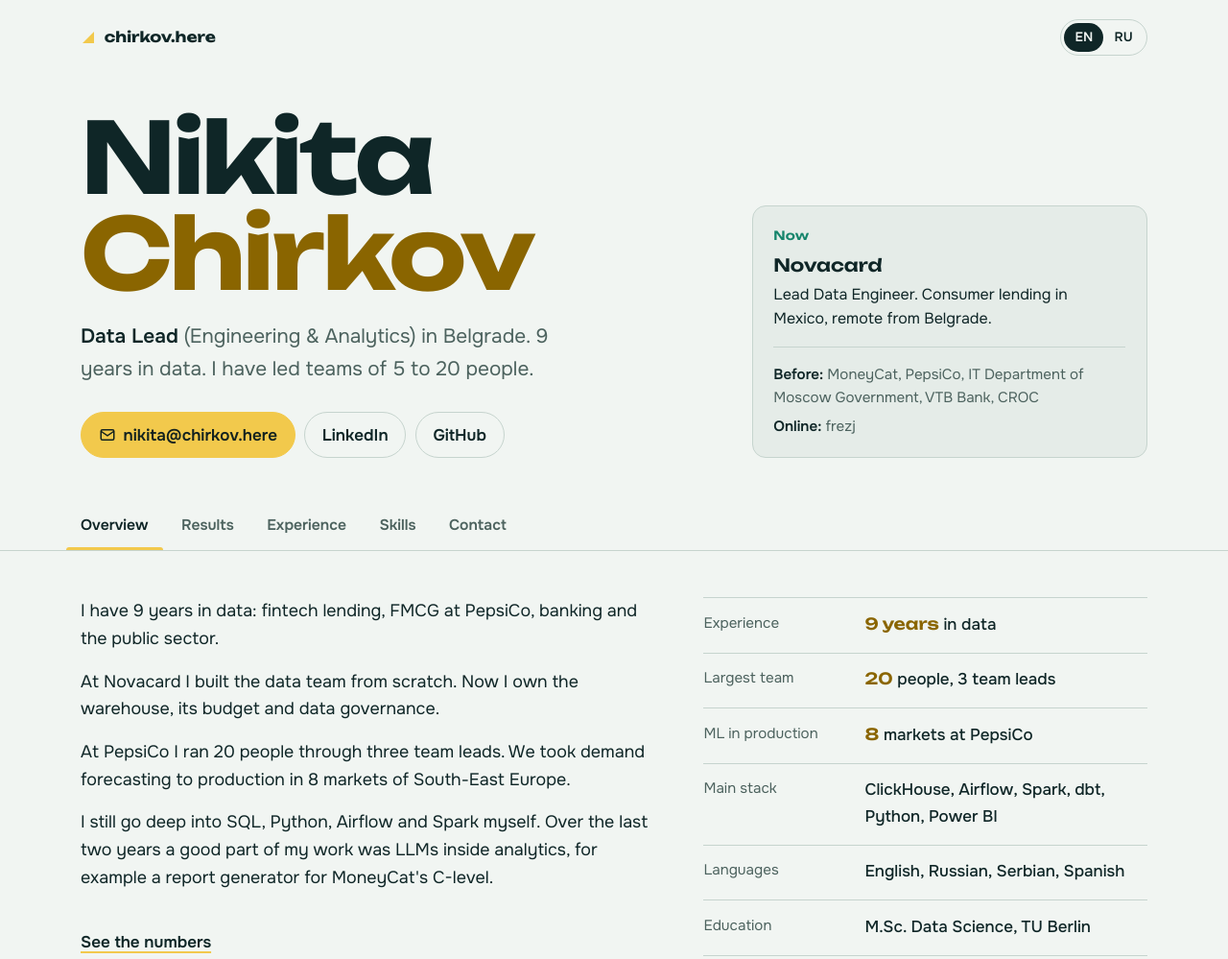
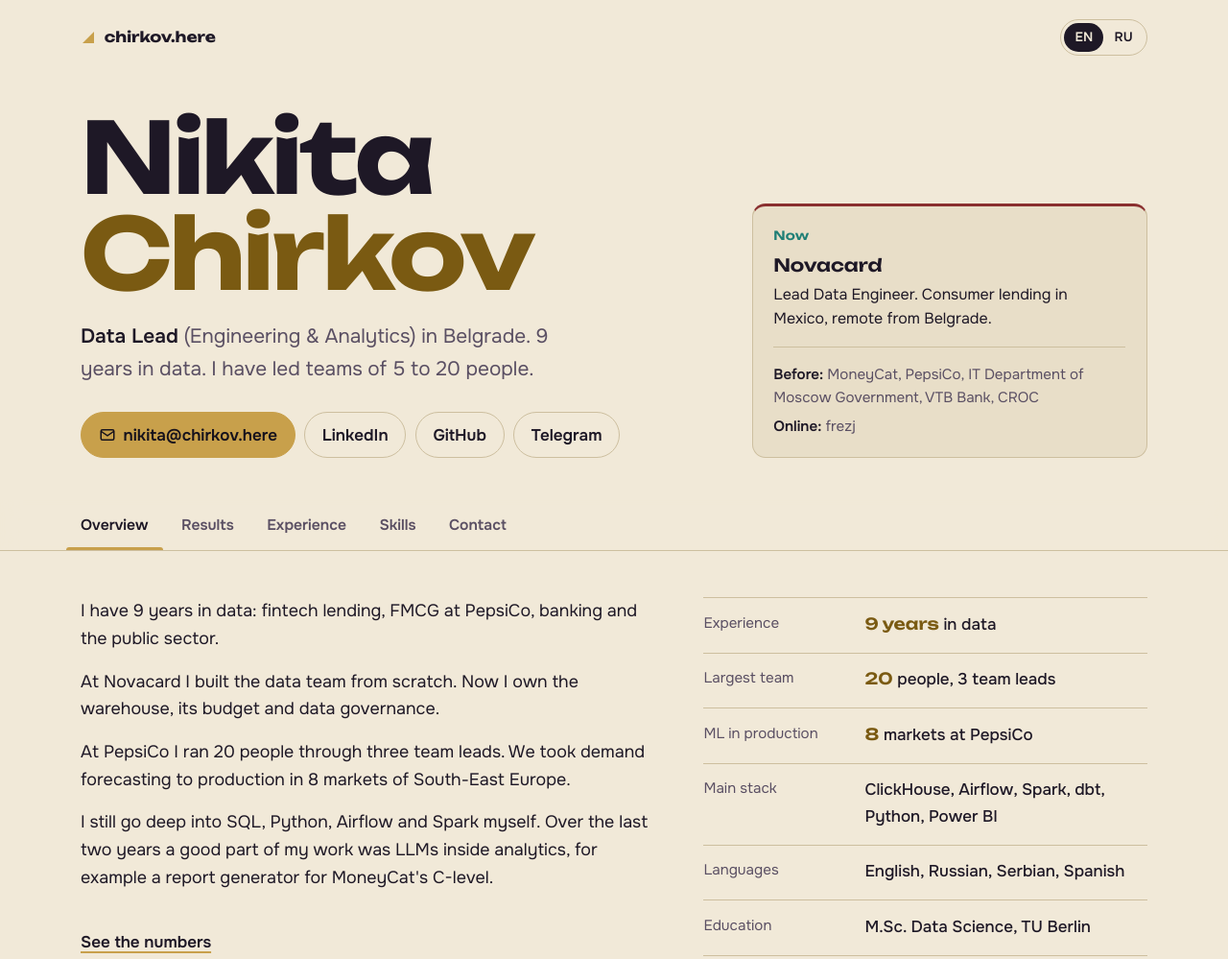
Before and after one commit to frezj/frezj.github.io, a plain HTML site: page index.html in a window 1280 px wide. Shown: the top 999 px of the page at 96% size. Drawn offline with Linux system fonts and the light colour scheme.

Commit message:
Dark fantasy palette, add Telegram link
Obsidian background, old gold accents, arcane teal for charts, crimson details.
Removed the footer line about the surname.

Co-Authored-By: Claude Opus 5.5 <noreply@anthropic.com>

```diff
--- a/index.html
+++ b/index.html
@@ -20,12 +20,12 @@
 <meta property="og:image:height" content="630">
 <meta name="twitter:card" content="summary_large_image">
 <link rel="icon" href="/favicon.svg" type="image/svg+xml">
-<meta name="theme-color" content="#0f2627">
+<meta name="theme-color" content="#16121c">
 <link rel="preload" href="/fonts/unbounded-latin-wght-normal.woff2" as="font" type="font/woff2" crossorigin>
 <link rel="preload" href="/fonts/onest-latin-wght-normal.woff2" as="font" type="font/woff2" crossorigin>
 <link rel="stylesheet" href="/style.css">
 <script type="application/ld+json">
-{"@context":"https://schema.org","@type":"Person","@id":"https://chirkov.here/#me","name":"Nikita Chirkov","alternateName":["Никита Чирков","frezj"],"url":"https://chirkov.here/","email":"mailto:nikita@chirkov.here","jobTitle":"Data Lead (Engineering & Analytics)","address":{"@type":"PostalAddress","addressLocality":"Belgrade","addressCountry":"RS"},"alumniOf":[{"@type":"CollegeOrUniversity","name":"Technische Universität Berlin"},{"@type":"CollegeOrUniversity","name":"RUDN University"}],"knowsAbout":["Data engineering","Data warehousing","ClickHouse","Airflow","Spark","dbt","Snowflake","Power BI","A/B testing","Demand forecasting","LLM applications"],"knowsLanguage":["en","ru","sr","es"],"sameAs":["https://www.linkedin.com/in/frezj","https://github.com/frezj"]}
+{"@context":"https://schema.org","@type":"Person","@id":"https://chirkov.here/#me","name":"Nikita Chirkov","alternateName":["Никита Чирков","frezj"],"url":"https://chirkov.here/","email":"mailto:nikita@chirkov.here","jobTitle":"Data Lead (Engineering & Analytics)","address":{"@type":"PostalAddress","addressLocality":"Belgrade","addressCountry":"RS"},"alumniOf":[{"@type":"CollegeOrUniversity","name":"Technische Universität Berlin"},{"@type":"CollegeOrUniversity","name":"RUDN University"}],"knowsAbout":["Data engineering","Data warehousing","ClickHouse","Airflow","Spark","dbt","Snowflake","Power BI","A/B testing","Demand forecasting","LLM applications"],"knowsLanguage":["en","ru","sr","es"],"sameAs":["https://www.linkedin.com/in/frezj","https://github.com/frezj","https://t.me/frezj"]}
 </script>
 <script defer src="/app.js"></script>
 </head>
@@ -34,7 +34,7 @@
 
 <header class="wrap top">
   <a class="mark" href="/" aria-label="Nikita Chirkov, home">
-    <svg viewBox="0 0 16 16" aria-hidden="true"><path d="M2 14 14 2v12z" fill="#f2c94c"/></svg>
+    <svg viewBox="0 0 16 16" aria-hidden="true"><path d="M2 14 14 2v12z" fill="#c8a04b"/></svg>
     chirkov.here
   </a>
   <nav class="lang" aria-label="Language"><span aria-current="page">EN</span><a href="/ru/" hreflang="ru" lang="ru">RU</a></nav>
@@ -49,6 +49,7 @@
       <a class="btn main" href="mailto:nikita@chirkov.here"><svg viewBox="0 0 24 24" fill="none" stroke="currentColor" stroke-width="2" aria-hidden="true"><rect x="3" y="5" width="18" height="14" rx="2"/><path d="m3 7 9 6 9-6"/></svg>nikita@chirkov.here</a>
       <a class="btn" href="https://www.linkedin.com/in/frezj" rel="me">LinkedIn</a>
       <a class="btn" href="https://github.com/frezj" rel="me">GitHub</a>
+      <a class="btn" href="https://t.me/frezj" rel="me">Telegram</a>
     </div>
   </div>
   <aside class="now" aria-label="Current role">
@@ -265,10 +266,11 @@
     <div>
       <h2>Contact</h2>
       <a class="mail" href="mailto:nikita@chirkov.here">nikita@chirkov.here</a>
-      <p>Email is the fastest way to reach me. I answer in English, Russian, Serbian or Spanish.</p>
+      <p>Email or Telegram is the fastest way to reach me. I answer in English, Russian, Serbian or Spanish.</p>
     </div>
     <ul class="links">
       <li><a href="https://www.linkedin.com/in/frezj" rel="me">LinkedIn <small>linkedin.com/in/frezj</small></a></li>
+      <li><a href="https://t.me/frezj" rel="me">Telegram <small>@frezj</small></a></li>
       <li><a href="https://github.com/frezj" rel="me">GitHub <small>github.com/frezj</small></a></li>
       <li><a href="/ru/" hreflang="ru" lang="ru">По-русски <small>chirkov.here/ru</small></a></li>
     </ul>
@@ -279,7 +281,6 @@
 <footer>
   <div class="wrap">
     <span>&copy; 2026 Nikita Chirkov, Belgrade</span>
-    <span>Chirkov comes from <span lang="ru">чирок</span>, the teal duck. Hence the colours.</span>
   </div>
 </footer>
 </body>
--- a/style.css
+++ b/style.css
@@ -4,18 +4,20 @@
 @font-face{font-family:"Onest";font-style:normal;font-display:swap;font-weight:100 900;src:url(/fonts/onest-cyrillic-wght-normal.woff2) format("woff2");unicode-range:U+0301,U+0400-045F,U+0490-0491,U+04B0-04B1,U+2116}
 
 :root{
-  --bg:#0f2627;--bg2:#143133;--bg3:#1a3b3d;--line:#24494a;
-  --ink:#eaf2ee;--muted:#9bb3ae;--soft:#6f8c87;
-  --yellow:#f2c94c;--accent:#f2c94c;--on-yellow:#13221f;--green:#3cc9a7;--before:#2c5052;
+  --bg:#16121c;--bg2:#221b2b;--bg3:#2b2236;--line:#3a2f45;
+  --ink:#eadfc8;--muted:#a79bb0;--soft:#7d7088;
+  --yellow:#c8a04b;--accent:#d2ac58;--on-yellow:#16121c;--green:#4fc1b5;--before:#3a2f45;
+  --arcane:#4fc1b5;--crimson:#9e3a3a;
   --display:"Unbounded",system-ui,sans-serif;
   --text:"Onest",system-ui,-apple-system,"Segoe UI",Roboto,sans-serif;
   --wrap:72rem;--r:14px;
   color-scheme:dark light;
 }
 @media (prefers-color-scheme:light){
-  :root{--bg:#f1f5f2;--bg2:#e5ece8;--bg3:#d9e3de;--line:#c6d4ce;
-  --ink:#0f2627;--muted:#4c625e;--soft:#6c827d;
-  --yellow:#f2c94c;--accent:#8a6500;--on-yellow:#13221f;--green:#16856c;--before:#c3d2cc}
+  :root{--bg:#f1e9d8;--bg2:#e8dec8;--bg3:#ddd1b8;--line:#cdbf9f;
+  --ink:#1e1826;--muted:#5a4f63;--soft:#7a6f80;
+  --yellow:#c8a04b;--accent:#7a5a12;--on-yellow:#16121c;--green:#1f7f76;--before:#cdbf9f;
+  --arcane:#1f7f76;--crimson:#8a2f2f}
 }
 *{box-sizing:border-box}
 html{-webkit-text-size-adjust:100%;scroll-padding-top:5rem}
@@ -51,7 +53,7 @@ p{margin:0 0 1rem}
 .btn.main{background:var(--yellow);border-color:var(--yellow);color:var(--on-yellow)}
 .btn.main:hover{background:transparent;color:var(--yellow)}
 .btn svg{width:18px;height:18px;flex:none}
-.now{background:var(--bg2);border:1px solid var(--line);border-radius:var(--r);padding:1.25rem 1.35rem}
+.now{background:var(--bg2);border:1px solid var(--line);border-top:3px solid var(--crimson);border-radius:var(--r);padding:1.25rem 1.35rem}
 .now h2{font-size:.8rem;font-weight:600;color:var(--green);margin-bottom:.6rem;letter-spacing:.02em}
 .now p{margin:0;font-size:1rem}
 .now .co{font:600 1.15rem var(--display);margin-bottom:.35rem}
@@ -98,7 +100,7 @@ html:not(.js) .panel{border-bottom:1px solid var(--line)}
 .b i{font-style:normal;font-variant-numeric:tabular-nums;font-size:.92rem;text-align:right;color:var(--muted)}
 .b::after{content:"";height:12px;width:var(--w);background:var(--before);border-radius:0 6px 6px 0;transform-origin:left}
 .b.after i{color:var(--ink);font:700 .98rem var(--display)}
-.b.after::after{background:var(--yellow)}
+.b.after::after{background:var(--arcane)}
 .panel.in .b::after{animation:grow .8s cubic-bezier(.2,.7,.2,1) both}
 .panel.in .b.after::after{animation-delay:.18s}
 @keyframes grow{from{transform:scaleX(0)}}
@@ -128,7 +130,7 @@ html:not(.js) .panel{border-bottom:1px solid var(--line)}
 .tags{display:flex;flex-wrap:wrap;gap:.4rem;margin-top:.9rem}
 .tag{font-size:.82rem;padding:.2rem .6rem;border-radius:999px;background:var(--bg3);color:var(--muted)}
 .edu{margin-top:2.5rem;display:grid;grid-template-columns:repeat(2,minmax(0,1fr));gap:1rem}
-.edu div{border-top:2px solid var(--yellow);padding-top:.9rem}
+.edu div{border-top:2px solid var(--crimson);padding-top:.9rem}
 .edu h3{font-size:1rem;margin-bottom:.25rem}
 .edu p{color:var(--muted);margin:0;font-size:.95rem}
 
```
Also changed, not shown: ru/index.html (+6 -5 lines), favicon.svg, og-ru.png, og.png.
